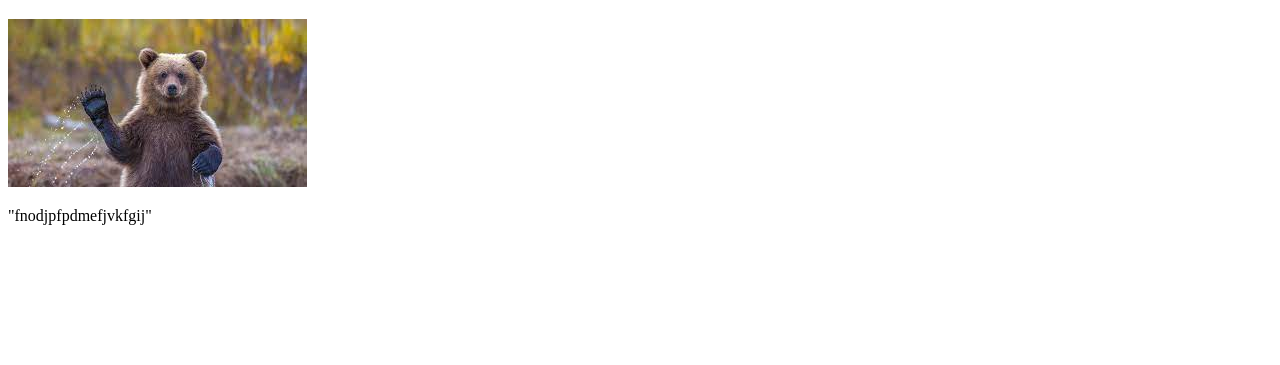
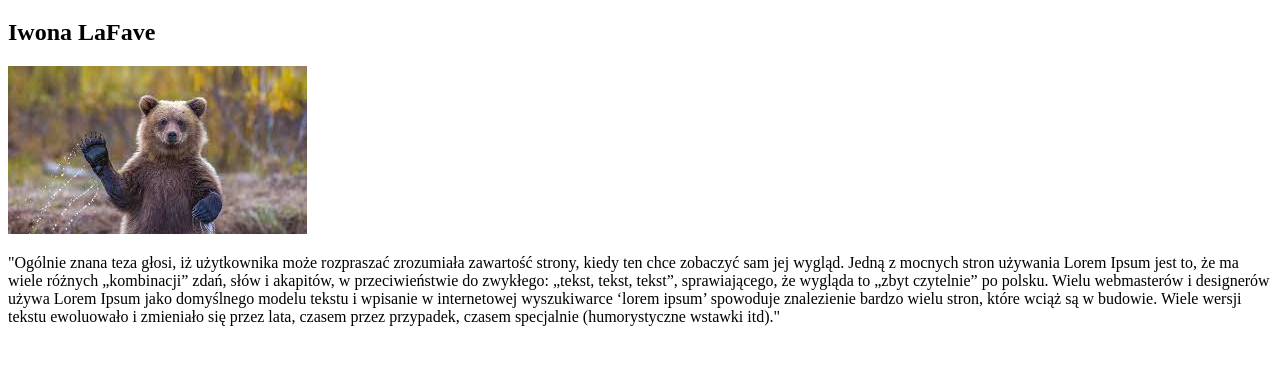
Before and after one commit to iwonalafave/personal-webside-demo, a plain HTML site: page index.html in a window 1280 px wide. Shown: the part 87-452 px from the top of the page. Drawn offline with Linux system fonts and the light colour scheme.

Commit message:
changesHome

```diff
--- a/index.html
+++ b/index.html
@@ -17,10 +17,13 @@
 </header>
 
     <h1>HOME</h1>
+    <h2>Iwona LaFave</h2>
+
     <img src="images/my_pet.jpg" alt="">
     <div>
-       <p>
-        "fnodjpfpdmefjvkfgij"
+
+        <p>
+        "Ogólnie znana teza głosi, iż użytkownika może rozpraszać zrozumiała zawartość strony, kiedy ten chce zobaczyć sam jej wygląd. Jedną z mocnych stron używania Lorem Ipsum jest to, że ma wiele różnych „kombinacji” zdań, słów i akapitów, w przeciwieństwie do zwykłego: „tekst, tekst, tekst”, sprawiającego, że wygląda to „zbyt czytelnie” po polsku. Wielu webmasterów i designerów używa Lorem Ipsum jako domyślnego modelu tekstu i wpisanie w internetowej wyszukiwarce ‘lorem ipsum’ spowoduje znalezienie bardzo wielu stron, które wciąż są w budowie. Wiele wersji tekstu ewoluowało i zmieniało się przez lata, czasem przez przypadek, czasem specjalnie (humorystyczne wstawki itd)."
        </p>
     </div>
 
```
Also changed, not shown: about.html (+3 -0 lines), portfolio.html (+1 -0 lines).
